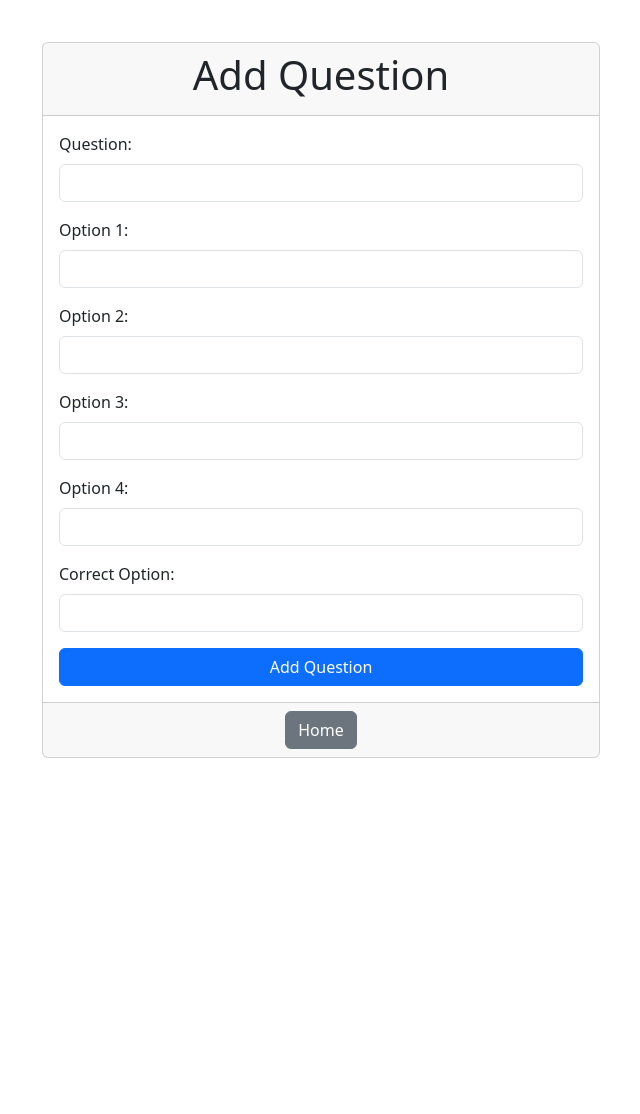
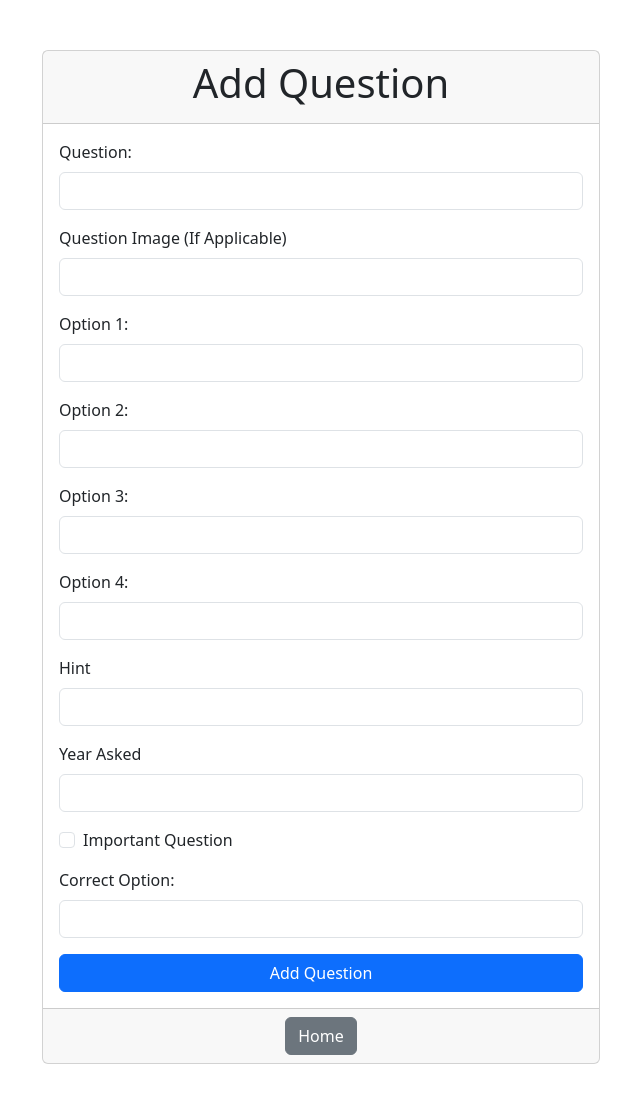
Before and after one commit to visionxStudio/meroentrance, a Flask app: page /add in a window 1280 px wide. Shown: the whole page, without its empty margins (319-959 px from the left). Before the commit the page ends 758 px from the top, so only its background shows below. Run offline with Flask 3, Linux system fonts and the light colour scheme.

Commit message:
added more fields and fixed the workflow :tada:

```diff
--- a/app/__init__.py
+++ b/app/__init__.py
@@ -22,12 +22,16 @@ def add_question():
         option3 = request.form['option3']
         option4 = request.form['option4']
         correct_option = request.form['correct_option']
+        question_image = request.form['question_image']
+        is_important = request.form.get("is_important") == "on"
+        question_hint = request.form['question_hint']
+        year_asked = request.form['year_asked']
 
         db = get_db()
-        db.execute('INSERT INTO questions (question, option1, option2, option3, option4, correct_option) VALUES (?, ?, ?, ?, ?, ?)',
-                   (question, option1, option2, option3, option4, correct_option))
+        db.execute('INSERT INTO questions (question, option1, option2, option3, option4, correct_option, question_image,  is_important, question_hint, year_asked  ) VALUES (?, ?, ?, ?, ?, ?, ?, ?, ?, ?)',
+                   (question, option1, option2, option3, option4, correct_option, question_image, is_important, question_hint, year_asked))
         db.commit()
-        return redirect(url_for('view_questions'))
+        return render_template('add_question.html', toast='Question added successfully!')
 
     return render_template('add_question.html')
 
--- a/app/static/styles.css
+++ b/app/static/styles.css
@@ -0,0 +1,41 @@
+#snackbar {
+    visibility: hidden;
+    min-width: 250px;
+    margin-left: -125px;
+    background-color: green;
+    color: #fff;
+    text-align: center;
+    border-radius: 2px;
+    padding: 16px;
+    position: fixed;
+    z-index: 1;
+    left: 50%;
+    bottom: 30px;
+    font-size: 17px;
+  }
+
+  #snackbar.show {
+    visibility: visible;
+    -webkit-animation: fadein 0.5s, fadeout 0.5s 2.5s;
+    animation: fadein 0.5s, fadeout 0.5s 2.5s;
+  }
+
+  @-webkit-keyframes fadein {
+    from {bottom: 0; opacity: 0;}
+    to {bottom: 30px; opacity: 1;}
+  }
+
+  @keyframes fadein {
+    from {bottom: 0; opacity: 0;}
+    to {bottom: 30px; opacity: 1;}
+  }
+
+  @-webkit-keyframes fadeout {
+    from {bottom: 30px; opacity: 1;}
+    to {bottom: 0; opacity: 0;}
+  }
+
+  @keyframes fadeout {
+    from {bottom: 30px; opacity: 1;}
+    to {bottom: 0; opacity: 0;}
+  }
--- a/app/templates/add_question.html
+++ b/app/templates/add_question.html
@@ -3,6 +3,7 @@
 <head>
     <title>Add Question</title>
     <link rel="stylesheet" href="https://cdn.jsdelivr.net/npm/bootstrap@5.3.0/dist/css/bootstrap.min.css">
+    <link rel ="stylesheet" href="../static/styles.css">
     <style>
         /* Custom CSS for centering content */
         .center-content {
@@ -10,13 +11,38 @@
             flex-direction: column;
             align-items: center;
             justify-content: center;
-            height: 100vh;
+            margin-top: 50px;
+            margin-bottom: 50px;
+            min-height: 100vh;
         }
     </style>
 </head>
 <body>
     <div class="container center-content">
         <div class="card w-50">
+            {% if toast %}
+             <!-- Display toast -->
+            <div id="snackbar">{{toast}}</div>
+
+            <script>
+
+            var x = document.getElementById("snackbar");
+            x.className = "show";
+            setTimeout(function(){ x.className = x.className.replace("show", ""); }, 3000);
+            </script>
+            {% endif %}
+             <div class="position-fixed bottom-0 end-0 p-3" style="z-index: 11">
+                <div id="liveToast" class="toast" role="alert" aria-live="assertive" aria-atomic="true">
+                    <div class="toast-header">
+                        <strong class="me-auto">Added</strong>
+                        <small>Questions Added</small>
+                        <button type="button" class="btn-close" data-bs-dismiss="toast" aria-label="Close"></button>
+                    </div>
+                    <div class="toast-body">
+                        {{ message }}
+                    </div>
+                </div>
+            </div>
             <div class="card-header">
                 <h1 class="text-center">Add Question</h1>
             </div>
@@ -25,6 +51,10 @@
                     <div class="mb-3">
                         <label for="question" class="form-label">Question:</label>
                         <input type="text" class="form-control" name="question" required>
+                    </div>
+                    <div class="mb-3">
+                        <label for="question_image" class="form-label">Question Image (If Applicable)</label>
+                        <input type="text" class="form-control" name="question_image" >
                     </div>
                     <div class="mb-3">
                         <label for="option1" class="form-label">Option 1:</label>
@@ -43,6 +73,18 @@
                         <input type="text" class="form-control" name="option4" required>
                     </div>
                     <div class="mb-3">
+                        <label for="question_hint" class="form-label">Hint</label>
+                        <input type="text" class="form-control" name="question_hint" >
+                    </div>
+                      <div class="mb-3">
+                        <label for="year_asked" class="form-label">Year Asked</label>
+                        <input type="text" class="form-control" name="year_asked" >
+                    </div>
+                    <div class="mb-3 form-check">
+                        <input type="checkbox" class="form-check-input" id="is_important" name="is_important">
+                        <label class="form-check-label" for="is_important">Important Question</label>
+                    </div>
+                    <div class="mb-3">
                         <label for="correct_option" class="form-label">Correct Option:</label>
                         <input type="number" class="form-control" name="correct_option" min="1" max="4" required>
                     </div>
@@ -52,9 +94,11 @@
                 </form>
             </div>
             <div class="card-footer text-center">
-                <a href="{{ url_for('add_question') }}" class="btn btn-secondary">Home</a>
+                <a href="{{ url_for('home') }}" class="btn btn-secondary">Home</a>
             </div>
         </div>
+
     </div>
+
 </body>
 </html>
--- a/app/templates/home.html
+++ b/app/templates/home.html
@@ -7,7 +7,7 @@
 
 </head>
 <body>
-    <h1>Welcome to Sajilo-Exam Database</h1>
+    <h1>Welcome to MeroEntrance.com Database</h1>
     <a href="{{ url_for('add_question') }}">Add Question</a>
     <a href="{{ url_for('view_questions') }}">View Questions</a>
 </body>
--- a/mcq_database.sql
+++ b/mcq_database.sql
@@ -1,9 +1,13 @@
 CREATE TABLE questions (
     id INTEGER PRIMARY KEY AUTOINCREMENT,
     question TEXT NOT NULL,
+    question_image TEXT,
     option1 TEXT NOT NULL,
     option2 TEXT NOT NULL,
     option3 TEXT NOT NULL,
     option4 TEXT NOT NULL,
-    correct_option INTEGER NOT NULL
+    correct_option INTEGER NOT NULL,
+    is_important BOOLEAN,
+    question_hint TEXT,
+    year_asked TEXT
 );
```
Also changed, not shown: app/templates/view_questions.html (+42 -8 lines), app/database.db.
